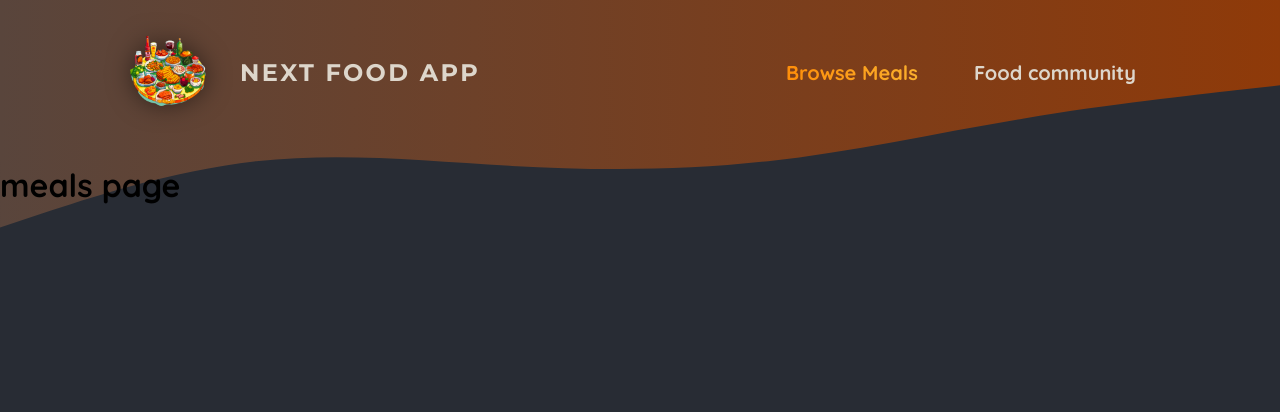
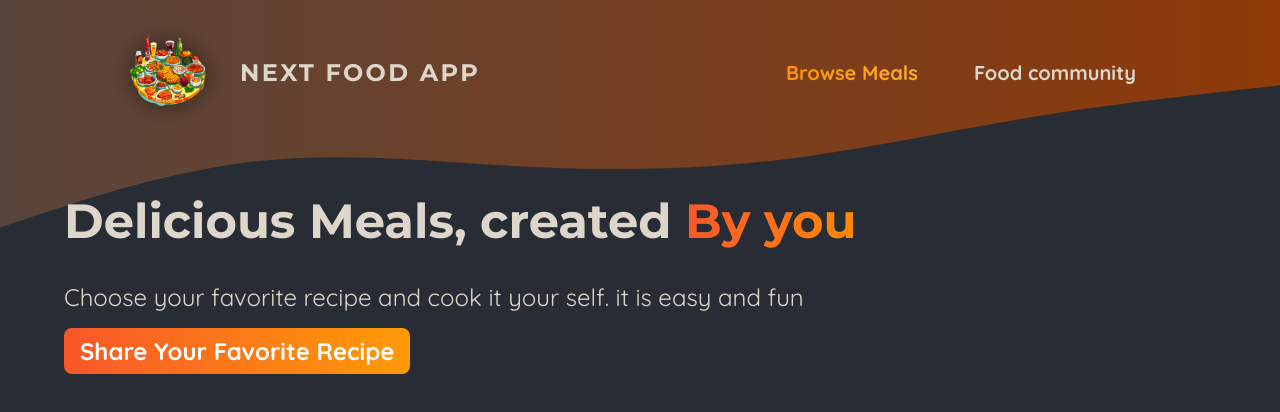
Before and after one commit to Mohammad-jf/next-food-app, a Next.js app: page /meals in a window 1280 px wide. Shown: the top 412 px of the page. Built offline with nearby package versions, Linux system fonts and the light colour scheme.

Commit message:
meals section

```diff
--- a/app/meals/page.js
+++ b/app/meals/page.js
@@ -1,7 +1,28 @@
+import Link from 'next/link';
+import classes from './page.module.css';
+import MealsGrid from '@/components/meals/MealsGrid';
+
 export default function MealsPage() {
   return (
     <>
-      <h1>meals page</h1>
+      <header className={classes.header}>
+        <h1>
+          Delicious Meals, created{' '}
+          <spam className={classes.highlight}>By you</spam>
+        </h1>
+
+        <p>
+          Choose your favorite recipe and cook it your self. it is easy and fun
+        </p>
+
+        <p className={classes.cta}>
+          <Link href='/meals/share'>Share Your Favorite Recipe</Link>
+        </p>
+      </header>
+
+      <main className={classes.main}>
+        <MealsGrid meals={[]} />
+      </main>
     </>
   );
 }
--- /dev/null
+++ b/app/meals/page.module.css
@@ -0,0 +1,51 @@
+.header {
+  gap: 3rem;
+  margin: 3rem auto 5rem auto;
+  width: 90%;
+  max-width: 75rem;
+  color: #ddd6cb;
+  font-size: 1.5rem;
+}
+
+.header h1 {
+  font-family: 'Montserrat', sans-serif;
+}
+
+.highlight {
+  background: linear-gradient(90deg, #f9572a, #ff8a05);
+  background-clip: text;
+  -webkit-background-clip: text;
+  -webkit-text-fill-color: transparent;
+}
+
+.header p {
+  margin: 0;
+}
+
+.cta a {
+  display: inline-block;
+  margin-top: 1rem;
+  padding: 0.5rem 1rem;
+  border-radius: 0.5rem;
+  background: linear-gradient(90deg, #f9572a, #ff9b05);
+  color: #ffffff;
+  font-weight: bold;
+  text-decoration: none;
+}
+
+.loading {
+  text-align: center;
+  animation: loading 1.2s ease-in-out infinite;
+}
+
+@keyframes loading {
+  0% {
+    color: #e9e9e9;
+  }
+  50% {
+    color: #b89b84;
+  }
+  100% {
+    color: #e9e9e9;
+  }
+}
--- /dev/null
+++ b/components/meals/MealItem.jsx
@@ -0,0 +1,26 @@
+import Link from 'next/link';
+import Image from 'next/image';
+
+import classes from './meal-item.module.css';
+
+export default function MealItem({ title, slug, image, summary, creator }) {
+    return (
+        <article className={classes.meal}>
+            <header>
+                <div className={classes.image}>
+                    <Image src={image} alt={title} fill />
+                </div>
+                <div className={classes.headerText}>
+                    <h2>{title}</h2>
+                    <p>by {creator}</p>
+                </div>
+            </header>
+            <div className={classes.content}>
+                <p className={classes.summary}>{summary}</p>
+                <div className={classes.actions}>
+                    <Link href={`/meals/${slug}`}>View Details</Link>
+                </div>
+            </div>
+        </article>
+    );
+}
--- /dev/null
+++ b/components/meals/MealsGrid.jsx
@@ -0,0 +1,16 @@
+import MealItem from './MealItem'
+import classes from './meals-grid.module.css'
+
+function MealsGrid({ meals }) {
+  return (
+    <ul className={classes.meals}>
+      {meals.map((meal) => {
+        <li key={meal.id}>
+          <MealItem {...meal} />
+        </li>
+      })}
+    </ul>
+  )
+}
+
+export default MealsGrid
--- /dev/null
+++ b/components/meals/meal-item.module.css
@@ -0,0 +1,75 @@
+.meal {
+  display: flex;
+  flex-direction: column;
+  justify-content: space-between;
+  height: 100%;
+  border-radius: 4px;
+  box-shadow: 0 0 12px rgba(0, 0, 0, 0.3);
+  overflow: hidden;
+  transition: all 0.3s ease-in-out;
+  color: #ddd6cb;
+  background: linear-gradient(90deg, #2c1e19, #25200f);
+}
+
+.headerText {
+  padding: 0.5rem 1rem 0 1rem;
+}
+
+.headerText h2 {
+  margin: 0;
+  font-size: 1.5rem;
+  font-family: 'Montserrat', sans-serif;
+}
+
+.headerText p {
+  font-size: 0.75rem;
+  color: #cfa69b;
+  font-style: italic;
+}
+
+.meal h2,
+.meal p {
+  margin: 0;
+}
+
+.image {
+  position: relative;
+  height: 15rem;
+}
+
+.meal img {
+  object-fit: cover;
+}
+
+.content {
+  display: flex;
+  flex-direction: column;
+  justify-content: space-between;
+  height: 100%;
+}
+
+.summary {
+  padding: 1rem 1rem 0 1rem;
+}
+
+.actions {
+  padding: 1rem;
+  text-align: right;
+}
+
+.actions a {
+  display: inline-block;
+  margin-top: 1rem;
+  padding: 0.5rem 1rem;
+  border-radius: 0.5rem;
+  background: linear-gradient(90deg, #f9572a, #ff9b05);
+  color: #ffffff;
+  font-weight: bold;
+  text-decoration: none;
+}
+
+.actions a:hover,
+.actions a:active {
+  background: linear-gradient(90deg, #fd4715, #f9b241);
+  box-shadow: 0 0 12px rgba(242, 100, 18, 0.8);
+}
--- /dev/null
+++ b/components/meals/meals-grid.module.css
@@ -0,0 +1,10 @@
+.meals {
+  width: 90%;
+  max-width: 90rem;
+  display: grid;
+  grid-template-columns: repeat(auto-fill, minmax(20rem, 1fr));
+  grid-gap: 5rem;
+  margin: 2rem auto;
+  list-style: none;
+  padding: 0;
+}
```
